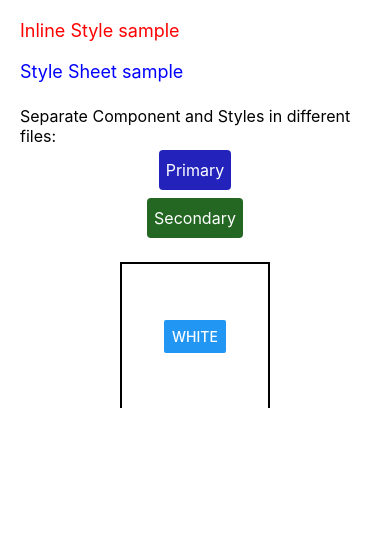
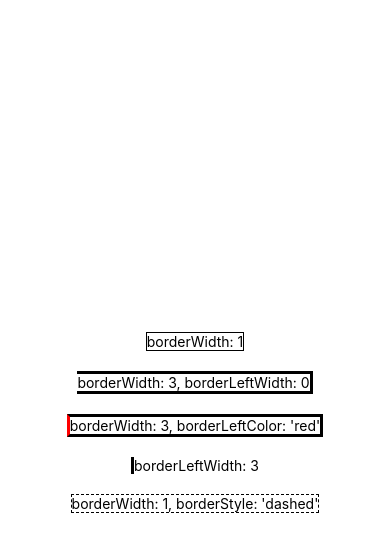
Before and after one commit to KalaiselvanSivakumar/Tutorial-Book-RN-Styling, a React Native app: screen / in a window 390 px wide. Shown: the top 552 px of the page. Built offline with nearby package versions, Linux system fonts and the light colour scheme.

Commit message:
RN - Styling: Border combinations

```diff
--- a/App.js
+++ b/App.js
@@ -7,22 +7,27 @@
  */
 
 import React from 'react';
-import { SafeAreaView, ScrollView } from 'react-native';
-import ThemeBox from './app/themes/ThemeBox';
-import InlineStyle from './app/InlineStyle';
-import StyleSheetSample from './app/StyleSheetSample';
-import Component from './app/separate-styles/Component';
+// import ProfileCard from "./app/card/ProfileCard";
+import BorderCombinations from './app/border/BorderCombinations';
+// import { SafeAreaView, ScrollView } from 'react-native';
+// import ThemeBox from './app/themes/ThemeBox';
+// import InlineStyle from './app/InlineStyle';
+// import StyleSheetSample from './app/StyleSheetSample';
+// import Component from './app/separate-styles/Component';
 
 const App = () => {
   return (
-    <SafeAreaView>
-      <ScrollView contentInsetAdjustmentBehavior="automatic">
-        <InlineStyle />
-        <StyleSheetSample />
-        <Component />
-        <ThemeBox />
-      </ScrollView>
-    </SafeAreaView>
+    // <SafeAreaView>
+    //   <ScrollView contentInsetAdjustmentBehavior="automatic">
+    //     <InlineStyle />
+    //     <StyleSheetSample />
+    //     <Component />
+    //     <ThemeBox />
+    //   </ScrollView>
+    // </SafeAreaView>
+
+    <BorderCombinations />
+    // <ProfileCard />;
   );
 };
 
--- /dev/null
+++ b/app/border/BorderCombinations.js
@@ -0,0 +1,39 @@
+import React from 'react';
+import { StyleSheet, Text, View } from 'react-native';
+
+const BorderCombinations = () => (
+  <View style={styles.container}>
+    <ContainerComponent style={{ borderWidth: 1 }}>
+      <Text>borderWidth: 1</Text>
+    </ContainerComponent>
+    <ContainerComponent style={{ borderWidth: 3, borderLeftWidth: 0 }}>
+      <Text>borderWidth: 3, borderLeftWidth: 0</Text>
+    </ContainerComponent>
+    <ContainerComponent style={{ borderWidth: 3, borderLeftColor: 'red' }}>
+      <Text>borderWidth: 3, borderLeftColor: 'red'</Text>
+    </ContainerComponent>
+    <ContainerComponent style={{ borderLeftWidth: 3 }}>
+      <Text>borderLeftWidth: 3</Text>
+    </ContainerComponent>
+    <ContainerComponent style={{ borderWidth: 1, borderStyle: 'dashed' }}>
+      <Text>borderWidth: 1, borderStyle: 'dashed'</Text>
+    </ContainerComponent>
+  </View>
+);
+
+const ContainerComponent = props => (
+  <View style={[styles.margin, props.style]}>{props.children}</View>
+);
+
+const styles = StyleSheet.create({
+  container: {
+    flex: 1,
+    justifyContent: 'center',
+    alignItems: 'center',
+  },
+  margin: {
+    margin: 10,
+  },
+});
+
+export default BorderCombinations;
```
